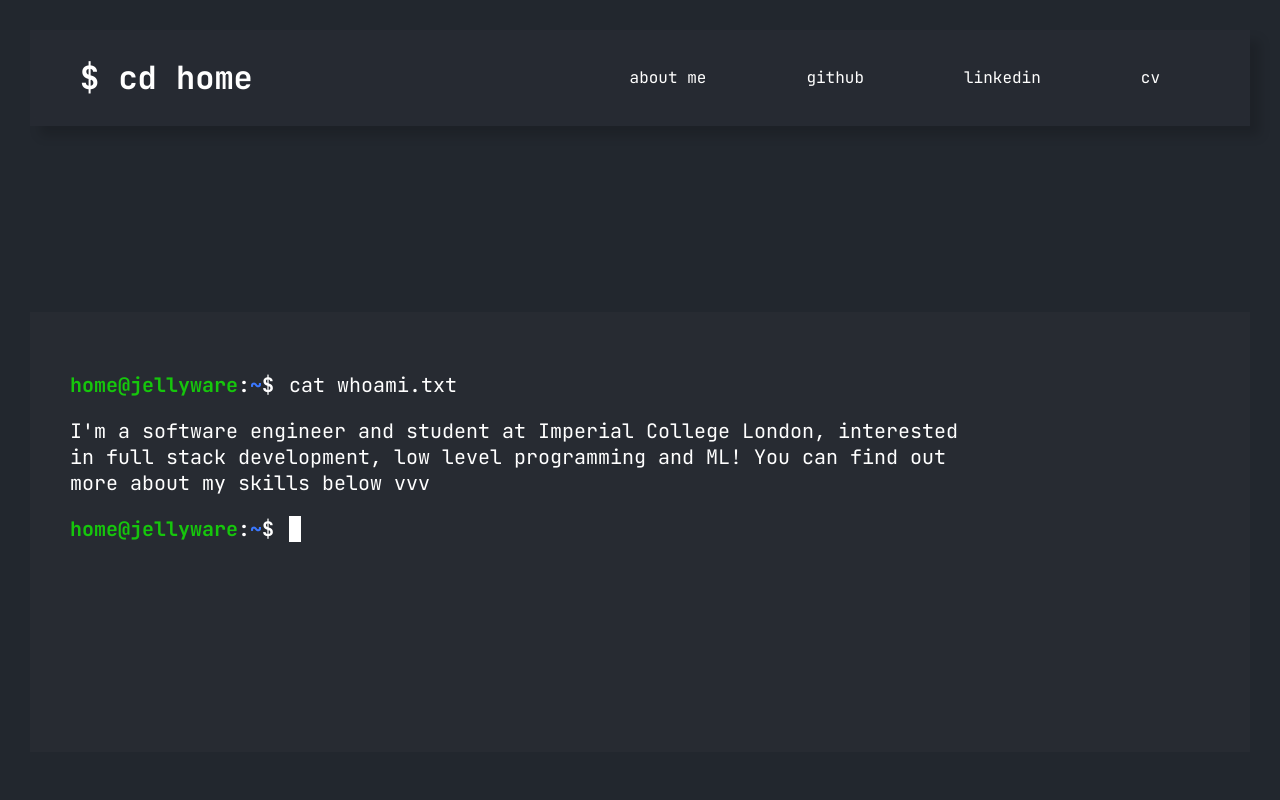
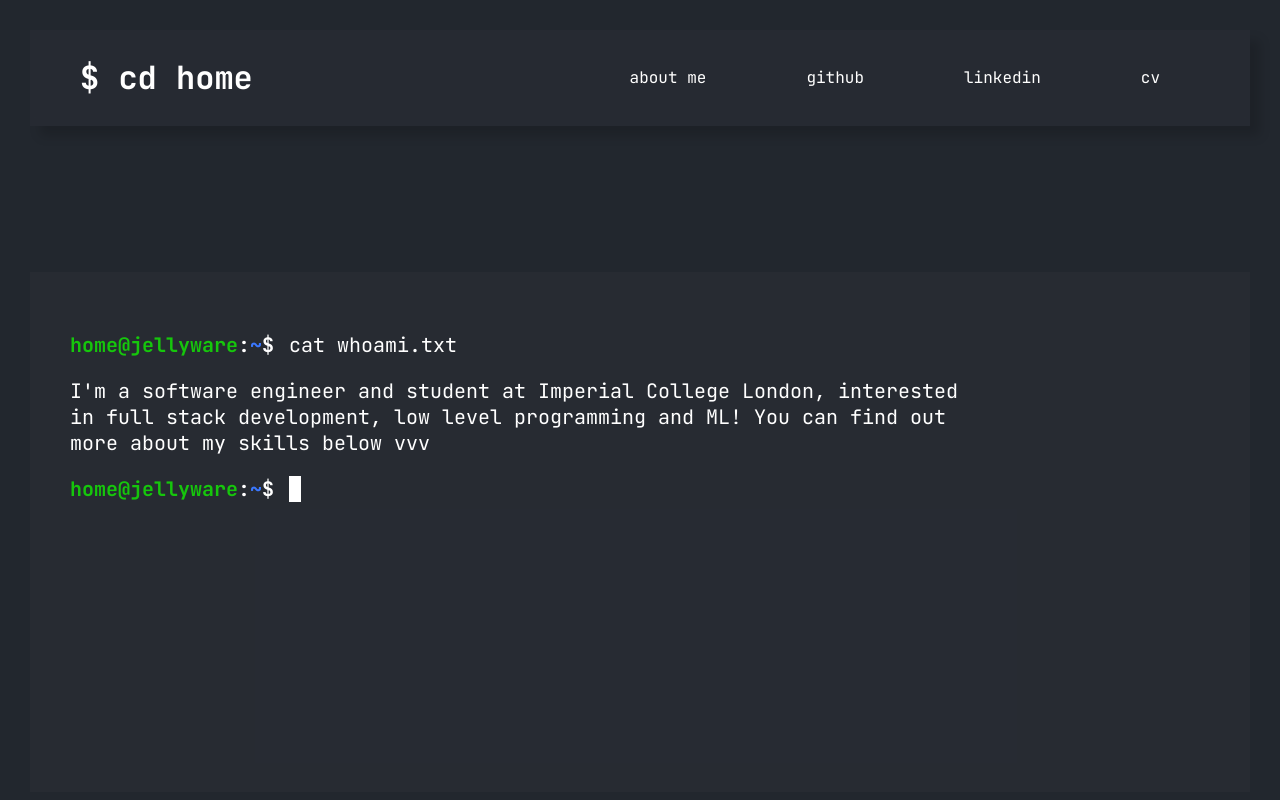
Before and after one commit to jaym-01/jellyware, a Next.js app: page / in a window 1280 px wide. Shown: the top 800 px of the page. Built offline with nearby package versions, Linux system fonts and the light colour scheme.

Commit message:
Changed the height of the intro container.

```diff
--- a/src/styles/components/home/hero.module.scss
+++ b/src/styles/components/home/hero.module.scss
@@ -12,7 +12,7 @@
   background-color: $primaryColor;
   padding: 40px;
   width: 100%;
-  height: 45vh;
+  height: 55vh;
   text-wrap: wrap;
 }
 
```
